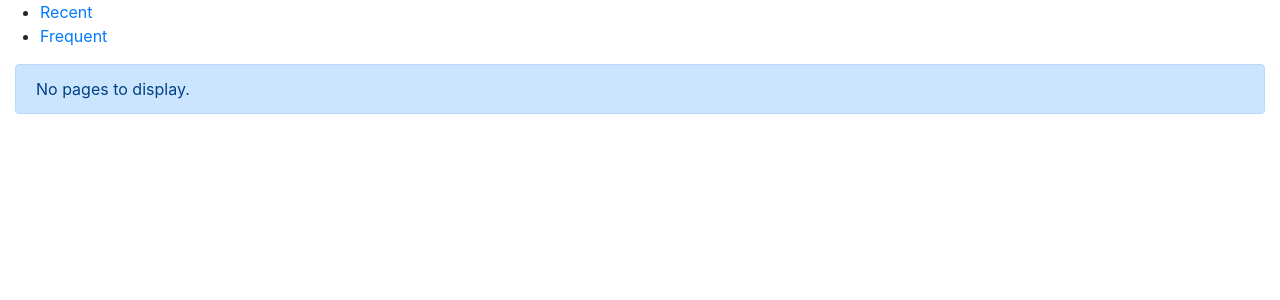
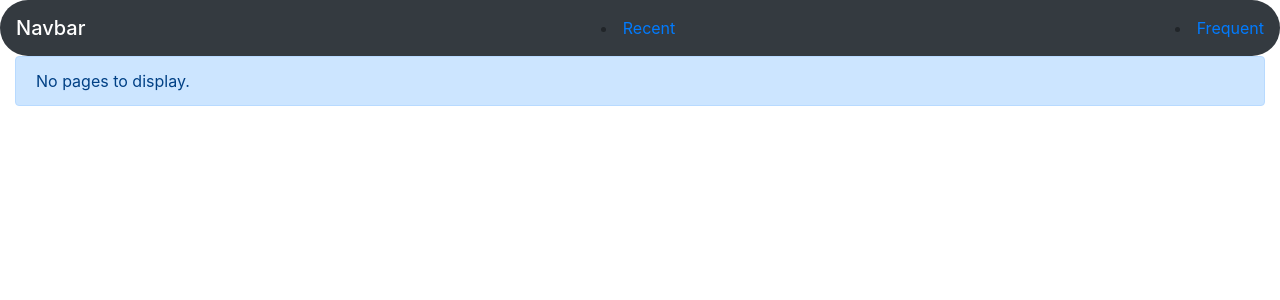
Before and after one commit to avalenz95/SpotFi, a Django app: page / in a window 1280 px wide. Shown: the top 300 px of the page. Run offline with Django 3.2, Linux system fonts and the light colour scheme; some libraries are stand-ins or nearby versions.

Commit message:
update nav bar css

```diff
--- a/SpotFi/templates/base.html
+++ b/SpotFi/templates/base.html
@@ -5,17 +5,22 @@
     <meta charset="utf-8">
     <meta name="viewport" content="width=device-width, initial-scale=1, shrink-to-fit=no">
     <script src="https://kit.fontawesome.com/e7c15fdb77.js" crossorigin="anonymous"></script>
+    <link rel="stylesheet" type="text/css" href='{% static "main.css" %}'>
     <link rel="stylesheet" href="https://stackpath.bootstrapcdn.com/bootstrap/4.3.1/css/bootstrap.min.css"
       integrity="sha384-ggOyR0iXCbMQv3Xipma34MD+dH/1fQ784/j6cY/iJTQUOhcWr7x9JvoRxT2MZw1T" crossorigin="anonymous">
+
     <title>makewiki</title>
   </head>
   <body>
-    <div data-role="navbar">
-        <ul>
-            <li> <a href="#" class="ui-btn-active nav-bordera" id=viewtherecent> Recent </a> </li>
-            <li> <a href="#" class="nav-borderb" id=viewthefrequency> Frequent </a> </li>
-        </ul>
-    </div>
+    <!-- As a heading -->
+<div>
+  <nav class="navbar navbar-dark bg-dark rounded-pill">
+    <span class="navbar-brand mb-0 h1">Navbar</span>
+    <li> <a href="#" class="ui-btn-active nav-bordera" id=viewtherecent> Recent </a> </li>
+    <li> <a href="#" class="nav-borderb" id=viewthefrequency> Frequent </a> </li>
+  </nav>
+
+</div>
 
     <div class="container-fluid">
         {% block content %}
```
Also changed, not shown: SpotFi/static/main.css (deleted, +0 -9 lines).
